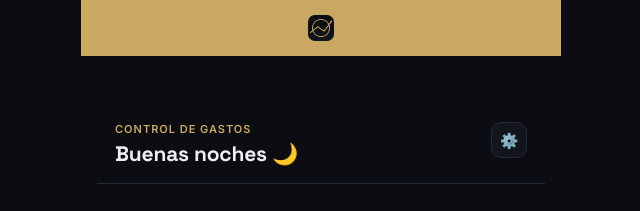
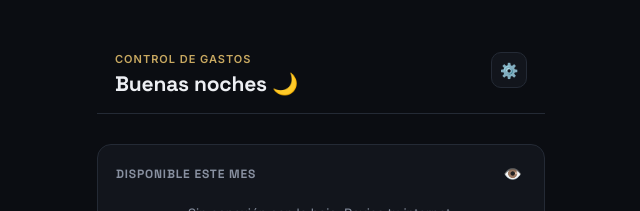
Before and after one commit to Dilan36/Mis_finanzas, a plain HTML site: page index.html in a window 1280 px wide. Shown: the top 211 px of the page, without its empty margins (319-959 px from the left). Drawn offline with Linux system fonts and the light colour scheme; no server answers.

Commit message:
Actualizacion parte superior

```diff
--- a/index.html
+++ b/index.html
@@ -74,7 +74,7 @@
   .app{ max-width:480px; margin:0 auto; min-height:100vh; position:relative; padding-bottom:78px; }
 
   .topbar{
-    padding:26px 18px 16px;
+    padding:12px 18px 16px;
     border-bottom:1px solid var(--border);
   }
   .topbar .eyebrow{
@@ -333,11 +333,6 @@
     pointer-events:none; filter:drop-shadow(0 6px 10px rgba(0,0,0,.25));
   }
 
-  .top-safe-spacer{
-    height:56px; display:flex; align-items:center; justify-content:center;
-    background:var(--accent);
-  }
-  .top-safe-spacer img{ width:26px; height:26px; border-radius:7px; }
 
   .mascota-flotante.show{ top:50px; }
   .topbar > .eyebrow{ margin-top:15px; }
@@ -374,7 +369,6 @@
 </div>
 
 <div class="app" id="appRoot">
-<div class="top-safe-spacer"><img src="./icon-192.png" alt=""></div>
 <img src="./mascota.gif" id="mascotaFlotante" class="mascota-flotante" alt="">
 
 
--- a/service-worker.js
+++ b/service-worker.js
@@ -3,7 +3,7 @@
 // internet. Los datos (Sheets) SIEMPRE necesitan conexión; esto solo
 // evita la pantalla en blanco cuando no hay señal.
 
-const CACHE_NAME = 'control-gastos-v15';
+const CACHE_NAME = 'control-gastos-v16';
 const ASSETS = [
   './',
   './index.html',
```
